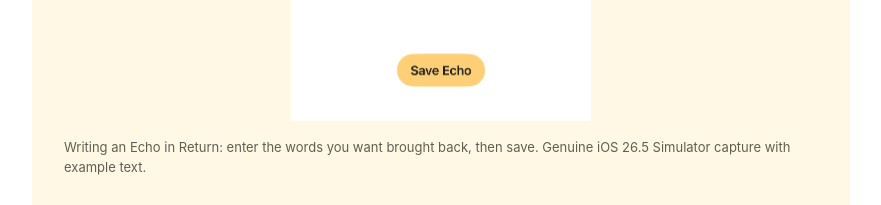
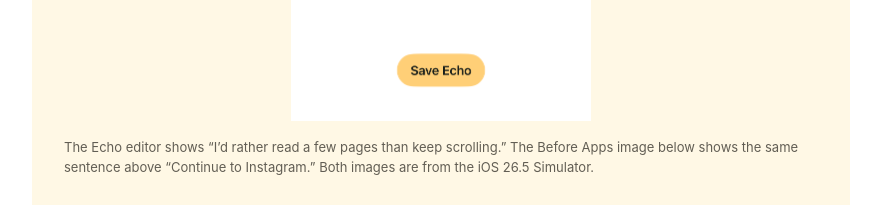
Before and after one commit to hinhjnn/return-support, a plain HTML site: page guides/reminder-when-opening-app-iphone/index.html in a window 1280 px wide. Shown: the part 3640-3845 px from the top of the page, without its empty margins (332-1213 px from the left). Drawn offline with Linux system fonts and the light colour scheme.

Commit message:
Transcribe the same Echo across both simulator captures

```diff
--- a/guides/reminder-when-opening-app-iphone/index.html
+++ b/guides/reminder-when-opening-app-iphone/index.html
@@ -108,7 +108,7 @@
   <p>Try personal reminders for 72 hours after completing setup. Membership is required afterward for personal Echo creation, editing and delivery. No subscription starts automatically.</p>
   <p class="product-compatibility">For iPhone · iOS 26.5 or later. Regional prices appear in the App Store. <a href="/terms/">Membership details</a>.</p>
 </div>
-  <figure class="product-demo"><img src="/assets/home/echo-editor-native.png" width="1206" height="2622" loading="lazy" alt="Return’s Echo editor with a personal reading reminder entered and a Save control."><figcaption>Writing an Echo in Return: enter the words you want brought back, then save. Genuine iOS 26.5 Simulator capture with example text.</figcaption></figure>
+  <figure class="product-demo"><img src="/assets/home/echo-editor-native.png" width="1206" height="2622" loading="lazy" alt="Return’s Echo editor with a personal reading reminder entered and a Save control."><figcaption>The Echo editor shows “I’d rather read a few pages than keep scrolling.” The Before Apps image below shows the same sentence above “Continue to Instagram.” Both images are from the iOS 26.5 Simulator.</figcaption></figure>
   <figure class="product-demo"><img src="/assets/home/before-apps-native.png" width="1206" height="2622" loading="lazy" alt="Return’s Before Apps screen: I’d rather read a few pages than keep scrolling, followed by Continue to Instagram."><figcaption>Return’s Before Apps screen, captured in the iOS 26.5 Simulator with example words. The selected app stays paused until you choose to continue. This capture shows the screen, not a physical-device timing test.</figcaption></figure>
   <p>Already in the app and want a nudge later? That’s a different setup: see <a href="/guides/screen-time-reminders-while-using-apps-iphone/#return-option">reminders during a session</a>.</p>
 </section>
```
